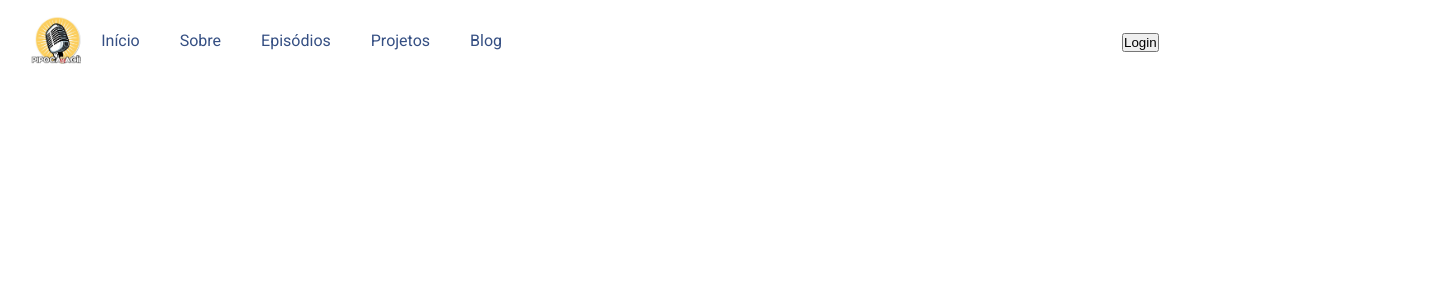
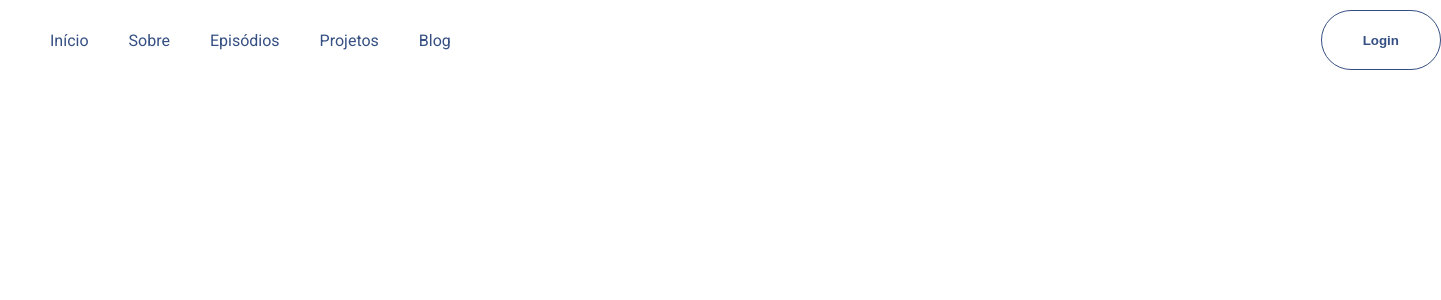
Before and after one commit to JonsMota/Pipoca_Agil_Frontend, a Next.js app: page /register in a window 1280 px wide. Shown: the top 300 px of the page, 1441 px wide, since content can reach past the window. Built offline with nearby package versions, Linux system fonts and the light colour scheme.

Commit message:
Criado_Button_Navbar

```diff
--- a/src/components/layout/Navbar.jsx
+++ b/src/components/layout/Navbar.jsx
@@ -1,4 +1,6 @@
 import styled from 'styled-components'
+
+import { Button } from './inputs/Button'
 
 const StyledNavbar = styled.div`
   background-color: ${(props) => props.theme.white};
@@ -36,11 +38,8 @@
 `
 
 const StyledLogin = styled.span`
-  margin-left: 600px;
+  margin-left: 850px;
   margin-right: 50px;
-  border-radius: 25px;
-
-  font-size: 20px;
 `
 
 function Navbar() {
@@ -53,7 +52,7 @@
       <StyledProjetos>Projetos</StyledProjetos>
       <StyledBlog>Blog</StyledBlog>
       <StyledLogin>
-        <button>Login</button>
+        <Button>Login</Button>
       </StyledLogin>
     </StyledNavbar>
   )
--- /dev/null
+++ b/src/components/layout/inputs/Button.jsx
@@ -0,0 +1,11 @@
+import styled from 'styled-components'
+
+export const Button = styled.button`
+  background-color: ${(props) => props.theme.white};
+  width: 120px;
+  height: 60px;
+  border-radius: 70px;
+  border: 1px solid ${(props) => props.theme.colorText};
+  color: ${(props) => props.theme.colorText};
+  font-weight: bold;
+`
```
Also changed, not shown: 1 other file (tests, documents, lock files or other folders).
